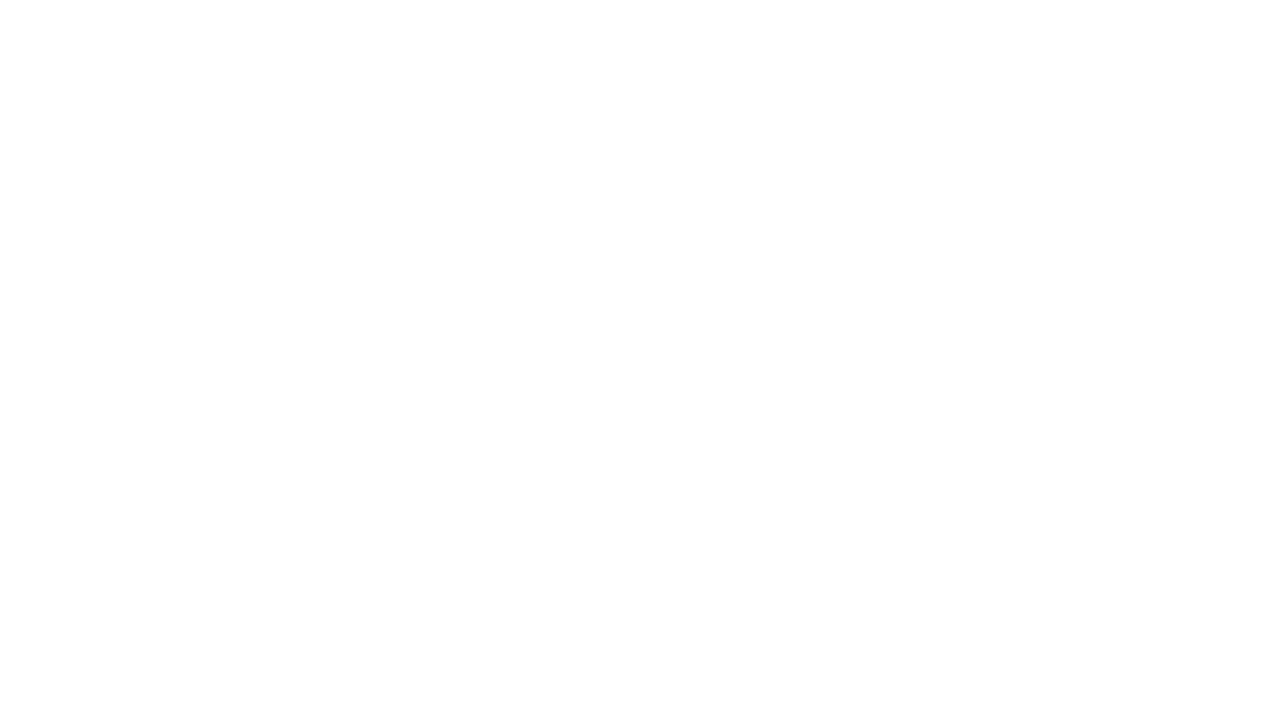
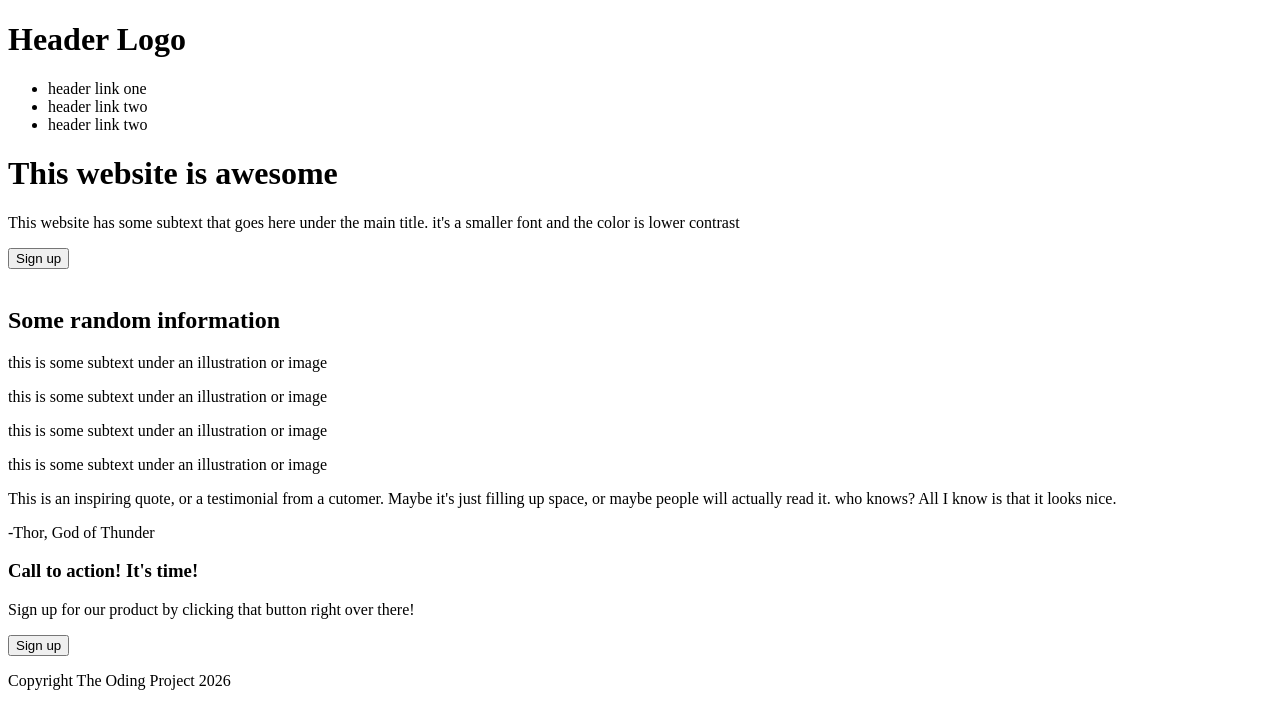
Before and after one commit to Mounir-ace/odin-landing-page, a plain HTML site: page index.html in a window 1280 px wide. Drawn offline with Linux system fonts and the light colour scheme.

Commit message:
Writing the html content

```diff
--- a/index.html
+++ b/index.html
@@ -6,6 +6,70 @@
     <title>Landing Page</title>
 </head>
 <body>
-
+    <header>
+        <h1>Header Logo</h1>
+        <div>
+            <ul>
+                <li><a href="#"></a>header link one</li>
+                <li><a href="#"></a>header link two</li>
+                <li><a href="#"></a>header link two</li>
+            </ul>
+        </div>
+    </header>
+    <main>
+        <div>
+            <h1>This website is awesome</h1>
+            <p>This website has some subtext that goes here under the main title. it's a smaller font and the color is lower contrast</p>
+            <button>Sign up</button>
+        </div>
+        <div>
+            <img src="" alt="">
+        </div>
+        <div>
+            <div>
+                <h2>Some random information</h2>
+            </div>
+            <div>
+                <div>
+                    <div></div>
+                    <p>this is some subtext under an illustration or image</p>
+                </div>
+                <div>
+                    <div></div>
+                    <p>this is some subtext under an illustration or image</p>
+                </div>
+                <div>
+                    <div></div>
+                    <p>this is some subtext under an illustration or image</p>
+                </div>
+                <div>
+                    <div></div>
+                    <p>this is some subtext under an illustration or image</p>
+                </div>
+            </div>
+        </div>
+        <div>
+            <p>
+                This is an inspiring quote, or a testimonial from a cutomer. Maybe it's just filling up space, or maybe people will actually read it. who knows? All I know is that it looks nice.
+            </p>
+            <p>
+                -Thor, God of Thunder
+            </p>
+        </div>
+        <div>
+            <div>
+                <div>
+                    <h3>Call to action! It's time!</h3>
+                    <p>Sign up for our product by clicking that button right over there!</p>
+                </div>
+                <div>
+                    <button>Sign up</button>
+                </div>
+            </div>
+        </div>
+    </main>
+    <footer>
+        <p>Copyright  The Oding Project 2026</p>
+    </footer>
 </body>
 </html>
```
